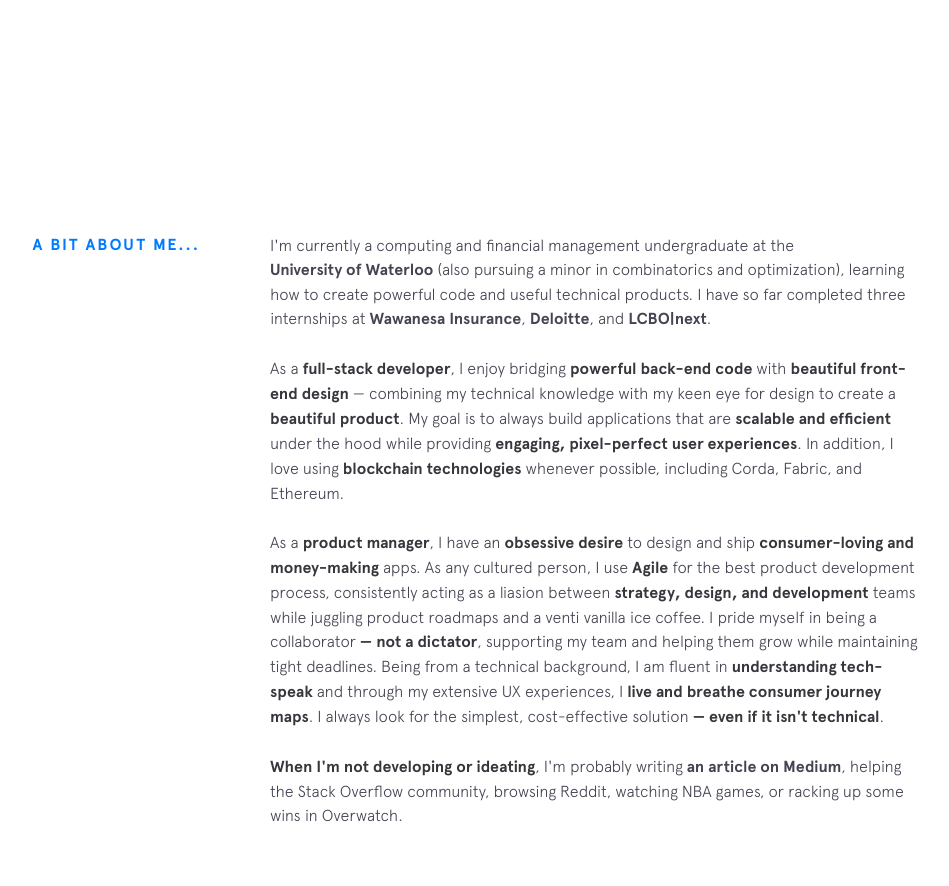
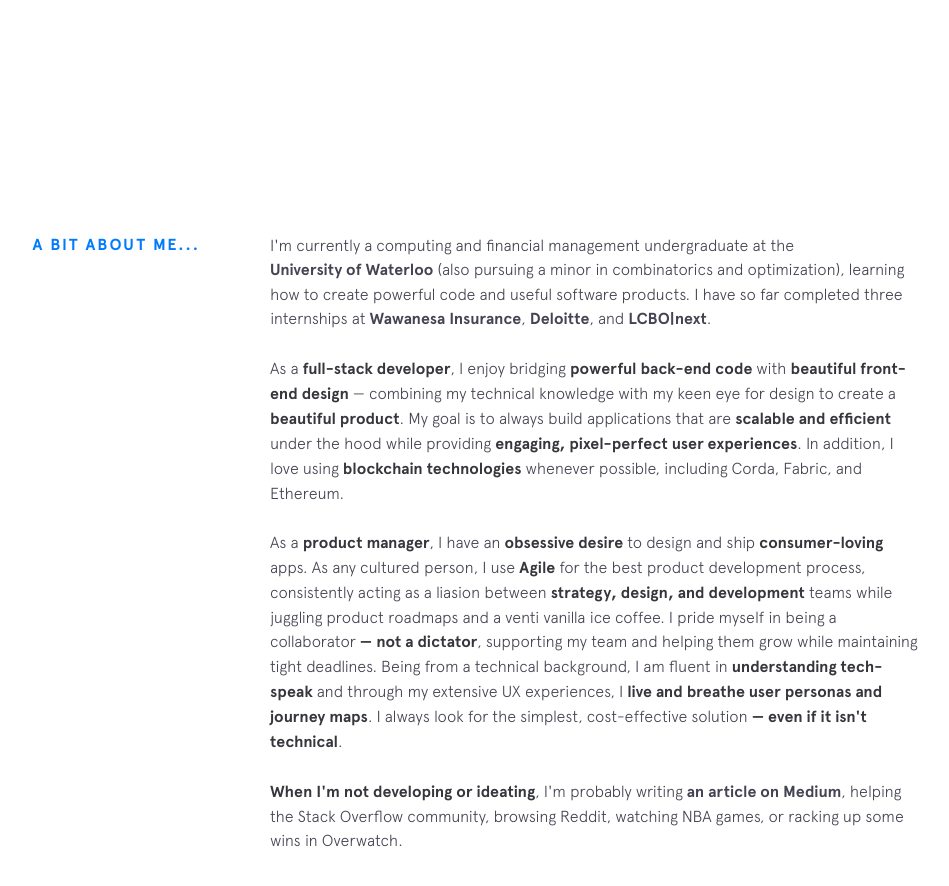
Before and after one commit to PronoyC/pronoyc.github.io, a Jekyll site: the page built from index.html, in a window 1280 px wide and 900 px high, scrolled down 767 px. Shown: the top 886 px of the window, without its empty margins (180-1129 px from the left). Built offline with Jekyll 4.4.1, drawn with Linux system fonts in a browser that asks for light colours; nearby versions of some CDN libraries.

Commit message:
Update background.html

```diff
--- a/_includes/background.html
+++ b/_includes/background.html
@@ -4,7 +4,7 @@
     <p>
       I'm currently a computing and financial management undergraduate at the
       <a class="underline-link" href="https://uwaterloo.ca/" target="_blank" rel="noopener">University of Waterloo</a>
-      (also pursuing a minor in combinatorics and optimization), learning how to create powerful code and useful technical
+      (also pursuing a minor in combinatorics and optimization), learning how to create powerful code and useful software
       products. I have so far completed three internships at <a class="underline-link" href="https://www.wawanesa.com/canada/" target="_blank" rel="noopener">
       Wawanesa Insurance</a>, <a class="underline-link" href="https://www2.deloitte.com/ca/en.html" target="_blank" rel="noopener">Deloitte</a>,
       and <a class="underline-link" href="https://www.lcbonext.com" target="_blank" rel="noopener">LCBO|next</a>.
@@ -18,12 +18,12 @@
     </p>
 
     <p>
-      As a <strong>product manager</strong>, I have an <strong>obsessive desire</strong> to design and ship <strong>consumer-loving and money-making</strong> apps. As any
+      As a <strong>product manager</strong>, I have an <strong>obsessive desire</strong> to design and ship <strong>consumer-loving</strong> apps. As any
       cultured person, I use <strong>Agile</strong> for the best product development process, consistently acting as a liasion between
       <strong>strategy, design, and development</strong> teams while juggling product roadmaps and a venti vanilla ice coffee. I pride myself
       in being a collaborator <strong>&mdash; not a dictator</strong>, supporting my team and helping them grow while maintaining
       tight deadlines. Being from a technical background, I am fluent in <strong>understanding tech-speak</strong> and through my
-      extensive UX experiences, I <strong>live and breathe consumer journey maps</strong>. I always look for the simplest, cost-effective
+      extensive UX experiences, I <strong>live and breathe user personas and journey maps</strong>. I always look for the simplest, cost-effective
       solution <strong>&mdash; even if it isn't technical</strong>.
     </p>
 
```
